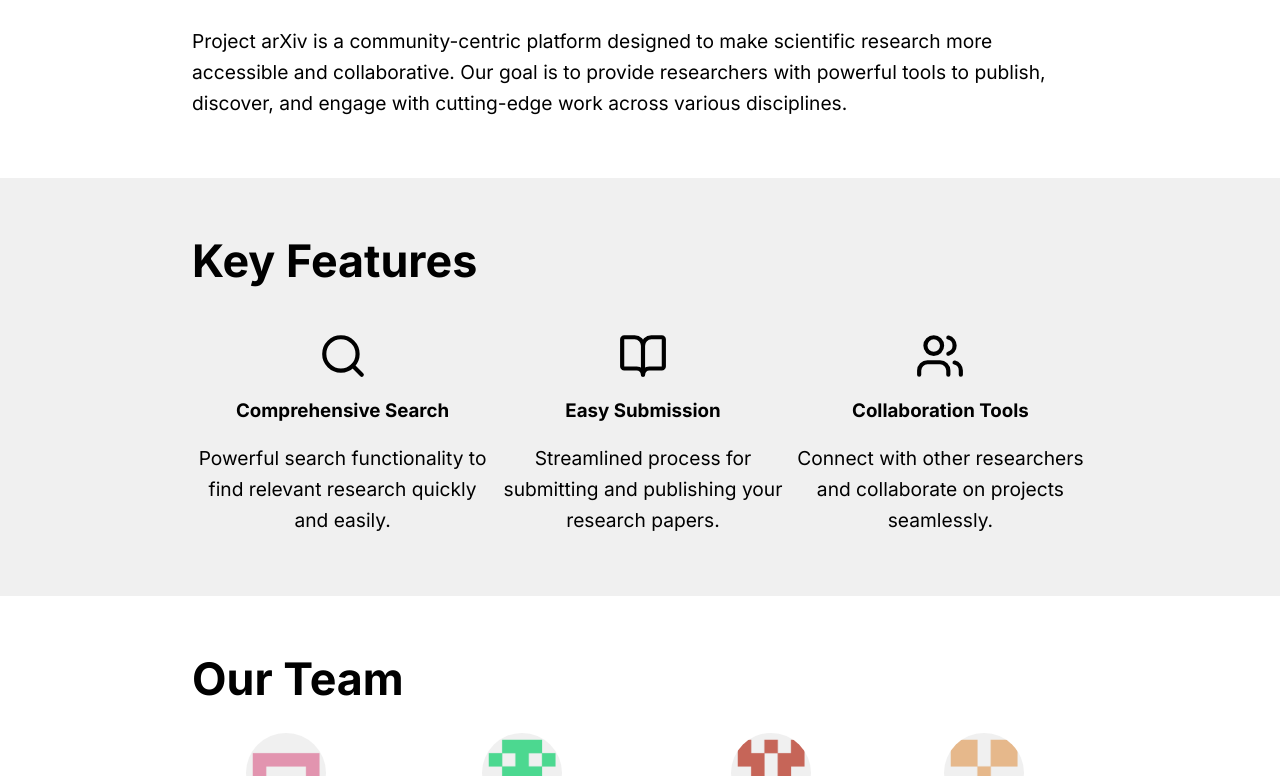
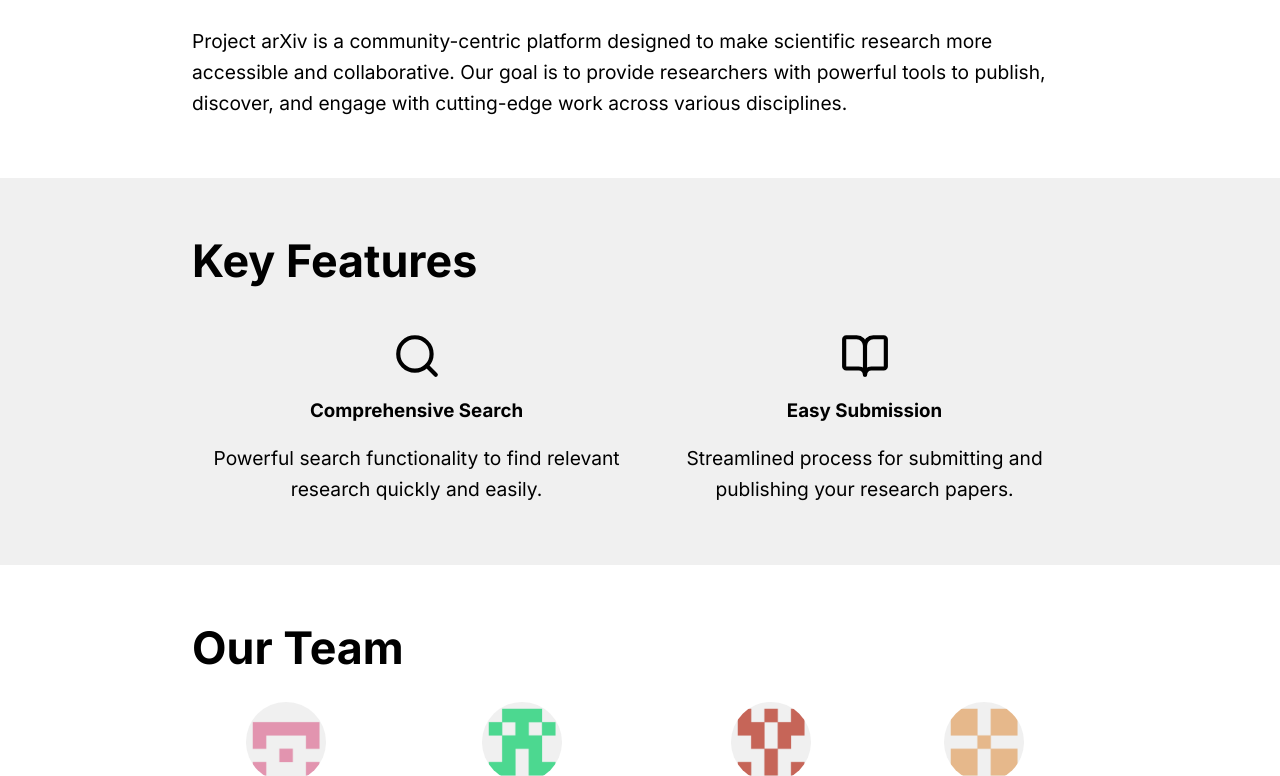
Before and after one commit to import-srfi-175/ResearchX, a React (Vite) app in the folder app/frontend/: page / in a window 1280 px wide. Shown: the part 527-1303 px from the top of the page. Built offline with nearby package versions, Linux system fonts and the light colour scheme; a web font is replaced by a local one.

Commit message:
Link paper details page in Recents tab and change key features in landing page

```diff
--- a/app/frontend/src/components/Hero.jsx
+++ b/app/frontend/src/components/Hero.jsx
@@ -37,11 +37,6 @@ export default function HeroSection() {
             <h3>Easy Submission</h3>
             <p>Streamlined process for submitting and publishing your research papers.</p>
           </div>
-          <div className="feature-item">
-            <Users size={50}/>
-            <h3>Collaboration Tools</h3>
-            <p>Connect with other researchers and collaborate on projects seamlessly.</p>
-          </div>
         </div>
       </div>
       <div className="hero-section white-bg left-aligned margin-imp">
--- a/app/frontend/src/components/Recent.jsx
+++ b/app/frontend/src/components/Recent.jsx
@@ -1,5 +1,6 @@
 import React, { useEffect, useState } from 'react';
-import Navbar from './Navbar'; // Import Navbar
+
+import { Link } from 'react-router-dom';
 import '../styles/Recent.css';
 
 export default function Recent() {
@@ -35,7 +36,9 @@ export default function Recent() {
         <div className="papers-list">
           {papers.map(paper => (
             <div key={paper.id} className="paper-item">
-              <h2>{paper.title}</h2>
+              <h2>
+                <Link to={`/paper/${paper.id}`}>{paper.title}</Link>
+              </h2>
               <p><strong>Category:</strong> {paper.category}</p>
               <p><strong>Authors:</strong> {paper.authors}</p>
               <p><strong>Abstract:</strong> {paper.description}</p>
```
